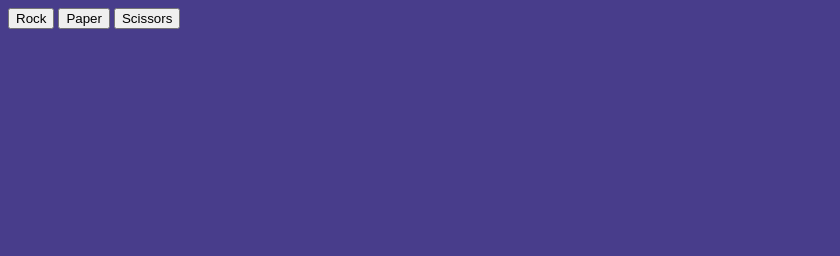
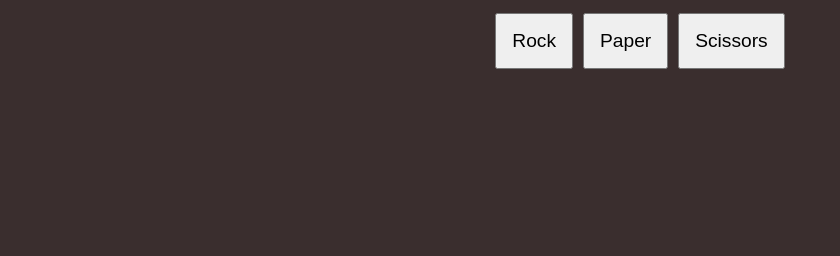
Before and after one commit to Blanca-7/Janken, a plain HTML site: page index.html in a window 1280 px wide. Shown: the whole page, without its empty margins (0-840 px from the left). Drawn offline with Linux system fonts and the light colour scheme.

Commit message:
Center Buttons (try to keep under 50 characters)
created a new div below buttons which contains the game result

```diff
--- a/index.html
+++ b/index.html
@@ -14,5 +14,6 @@
       <button id="paper">Paper</button>
       <button id="scissors">Scissors</button>
     </div>
+    <div class="gameResult"></div>
   </body>
 </html>
--- a/janken.js
+++ b/janken.js
@@ -86,7 +86,7 @@ scissorsBtn.addEventListener("click", (scissors) => {
   playRound("Scissors", computerPlay());
 });
 
-const container = document.createElement("div");
+const container = document.querySelector(".gameResult");
 document.body.appendChild(container);
 
 const result = document.createElement("p");
--- a/style.css
+++ b/style.css
@@ -1,3 +1,22 @@
 body {
-  background-color: darkslateblue;
+  background-color: rgb(58, 46, 46);
 }
+
+button {
+  margin: 5px;
+  padding: 15px;
+  font-size: larger;
+}
+
+.buttons {
+  display: flex;
+  justify-content: center;
+  align-items: center;
+}
+
+.gameResult {
+  display: flex;
+  flex-direction: column;
+  align-items: center;
+  font-size: larger;
+}
```
